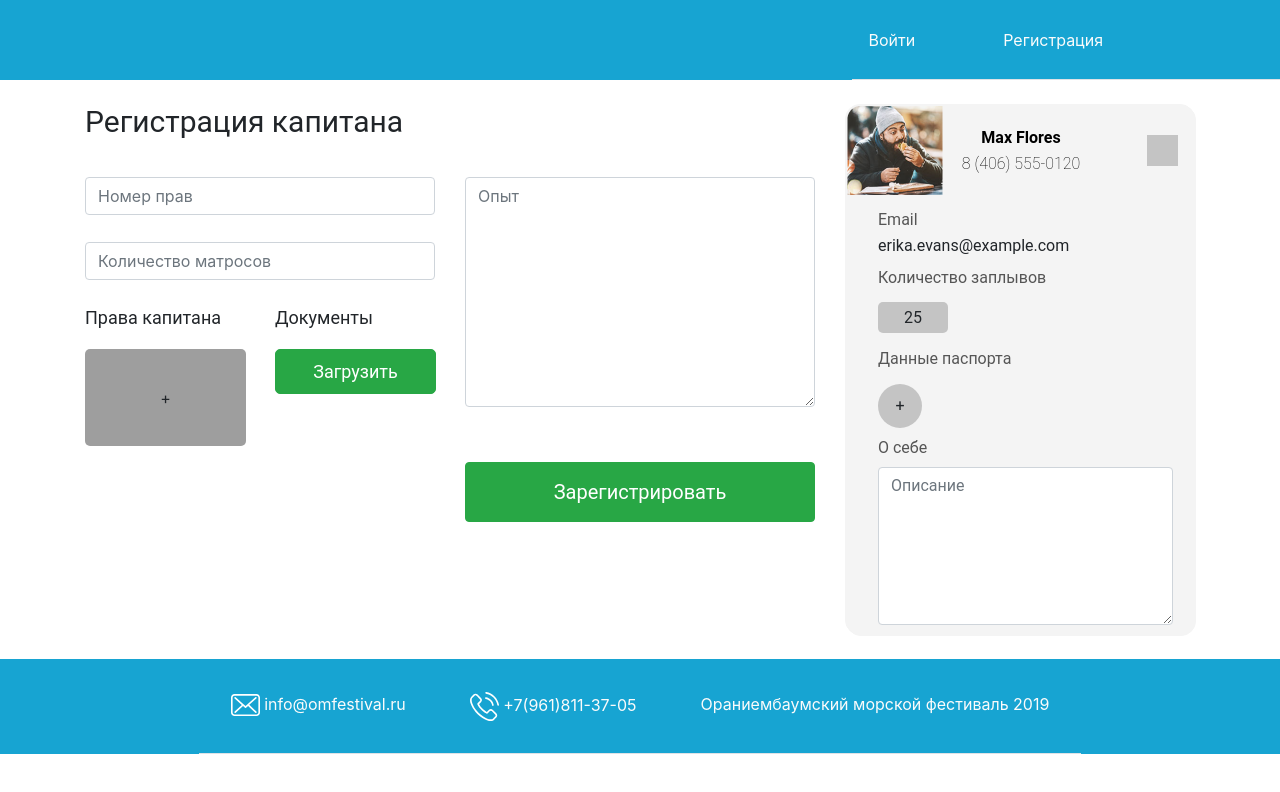
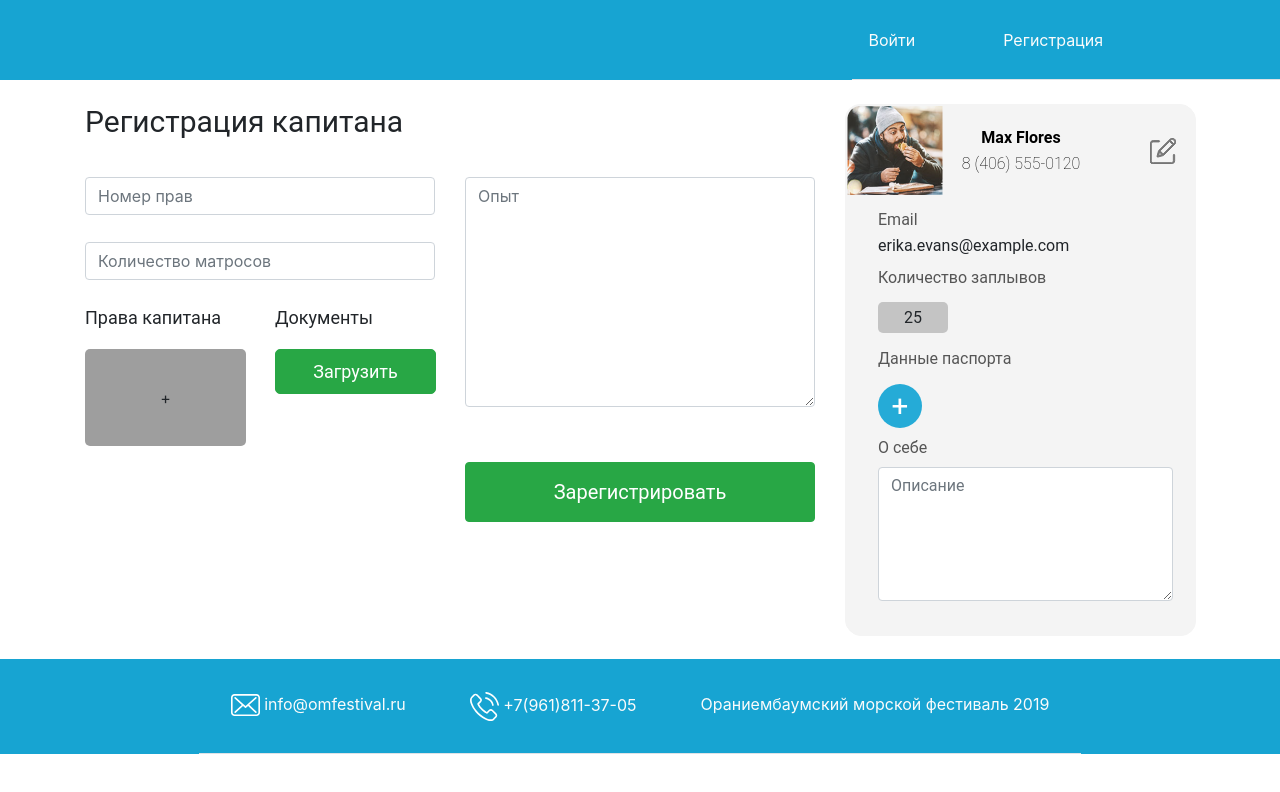
Before and after one commit to spottyladybug/kraken, a Vue app: page /cap in a window 1280 px wide. Shown: the top 792 px of the page. Built offline with nearby package versions, Linux system fonts and the light colour scheme.

Commit message:
add icons

```diff
--- a/src/components/Header.vue
+++ b/src/components/Header.vue
@@ -5,7 +5,20 @@
         <LoginModal ref="login"/>
         <b-nav-item v-if="!isProfileLoaded" style="margin-right: 10em" @click="showModal(false)">Регистрация</b-nav-item>
         <RegModal ref="reg"/>
-        <b-nav-item v-if="isProfileLoaded" style="margin-right: 10em">Выход</b-nav-item>
+        <b-nav-item v-if="isProfileLoaded" style="margin-right: 10em">
+            Выход
+            <svg width="27" height="27" viewBox="0 0 27 27" fill="none" xmlns="http://www.w3.org/2000/svg">
+<g clip-path="url(#clip0)">
+<path d="M13.4552 24.7127H3.36377C2.74482 24.7127 2.24253 24.2103 2.24253 23.5914V3.40865C2.24253 2.78971 2.74488 2.28741 3.36377 2.28741H13.4552C14.0752 2.28741 14.5764 1.78622 14.5764 1.16617C14.5764 0.546123 14.0752 0.0448303 13.4552 0.0448303H3.36377C1.50921 0.0448303 0 1.55409 0 3.40865V23.5914C0 25.4459 1.50921 26.9551 3.36377 26.9551H13.4552C14.0752 26.9551 14.5764 26.4539 14.5764 25.8339C14.5764 25.2138 14.0752 24.7127 13.4552 24.7127Z" fill="white"/>
+<path d="M26.666 12.7017L19.8487 5.97408C19.4091 5.53902 18.6983 5.54466 18.2632 5.98531C17.8282 6.42596 17.8326 7.13571 18.2745 7.57077L23.1463 12.3787H10.0915C9.4714 12.3787 8.97021 12.8799 8.97021 13.5C8.97021 14.12 9.4714 14.6213 10.0915 14.6213H23.1463L18.2745 19.4292C17.8327 19.8643 17.8293 20.574 18.2632 21.0147C18.483 21.2367 18.7723 21.3488 19.0616 21.3488C19.3464 21.3488 19.6312 21.2412 19.8487 21.0258L26.666 14.2983C26.879 14.0875 27.0001 13.8004 27.0001 13.4999C27.0001 13.1995 26.8801 12.9136 26.666 12.7017Z" fill="white"/>
+</g>
+<defs>
+<clipPath id="clip0">
+<rect width="27" height="27" fill="white"/>
+</clipPath>
+</defs>
+</svg>
+        </b-nav-item>
     </b-nav>
 </div>
 </template>
--- a/src/components/ProfileCard.vue
+++ b/src/components/ProfileCard.vue
@@ -24,7 +24,17 @@
 							</b-col>
 							<b-col lg="3">
 								<div class="icon">
-									<div class="sq"></div>
+										<svg width="26" height="26" viewBox="0 0 26 26" fill="none" xmlns="http://www.w3.org/2000/svg">
+<g clip-path="url(#clip0)">
+<path d="M23.997 16.333C23.6393 16.333 23.3494 16.6229 23.3494 16.9806V22.73C23.3482 23.8025 22.4793 24.6716 21.4068 24.6726H3.23767C2.16519 24.6716 1.29633 23.8025 1.29507 22.73V5.85588C1.29633 4.78365 2.16519 3.91454 3.23767 3.91327H8.98707C9.34474 3.91327 9.63461 3.6234 9.63461 3.26574C9.63461 2.90833 9.34474 2.6182 8.98707 2.6182H3.23767C1.45038 2.62023 0.00202355 4.06858 0 5.85588V22.7302C0.00202355 24.5175 1.45038 25.9659 3.23767 25.9679H21.4068C23.1941 25.9659 24.6425 24.5175 24.6445 22.7302V16.9806C24.6445 16.6229 24.3546 16.333 23.997 16.333V16.333Z" fill="#767676" stroke="#767676"/>
+<path d="M24.3882 0.952066C23.2502 -0.185926 21.4053 -0.185926 20.2673 0.952066L8.71485 12.5045C8.63568 12.5837 8.57851 12.6818 8.54867 12.7896L7.02949 18.2741C6.96701 18.499 7.0305 18.7398 7.19542 18.905C7.36059 19.0699 7.60139 19.1334 7.82626 19.0711L13.3108 17.5517C13.4186 17.5219 13.5167 17.4647 13.5959 17.3855L25.1481 5.83286C26.2843 4.69411 26.2843 2.85066 25.1481 1.71191L24.3882 0.952066ZM10.1258 12.9254L19.5805 3.47037L22.6298 6.5196L13.1747 15.9746L10.1258 12.9254ZM9.51668 14.1476L11.9528 16.584L8.58307 17.5176L9.51668 14.1476ZM24.2324 4.9172L23.5457 5.60394L20.4962 2.55446L21.1832 1.86772C21.8153 1.23561 22.8402 1.23561 23.4723 1.86772L24.2324 2.62756C24.8635 3.26043 24.8635 4.28459 24.2324 4.9172V4.9172Z" fill="#767676" stroke="#767676"/>
+</g>
+<defs>
+<clipPath id="clip0">
+<rect width="26" height="26" fill="white"/>
+</clipPath>
+</defs>
+</svg>
 								</div>
 							</b-col>
 						</b-row>
@@ -57,7 +67,7 @@
 								<b-form-textarea
 								id="textarea-about"
 								placeholder="Описание"
-								rows="6"
+								rows="5"
 								></b-form-textarea>
 							</b-col>
 						</b-row>
@@ -223,8 +233,12 @@
 
 		width: 44px;
 		height: 44px;
-
-		background: #C4C4C4;
+		color: #FFFFFF;
+		background: #25ABD7;
+		font-style: normal;
+		font-weight: normal;
+		font-size: 29.6471px;
+		line-height: 35px;
 
 		border-radius: 100%;
 
```
